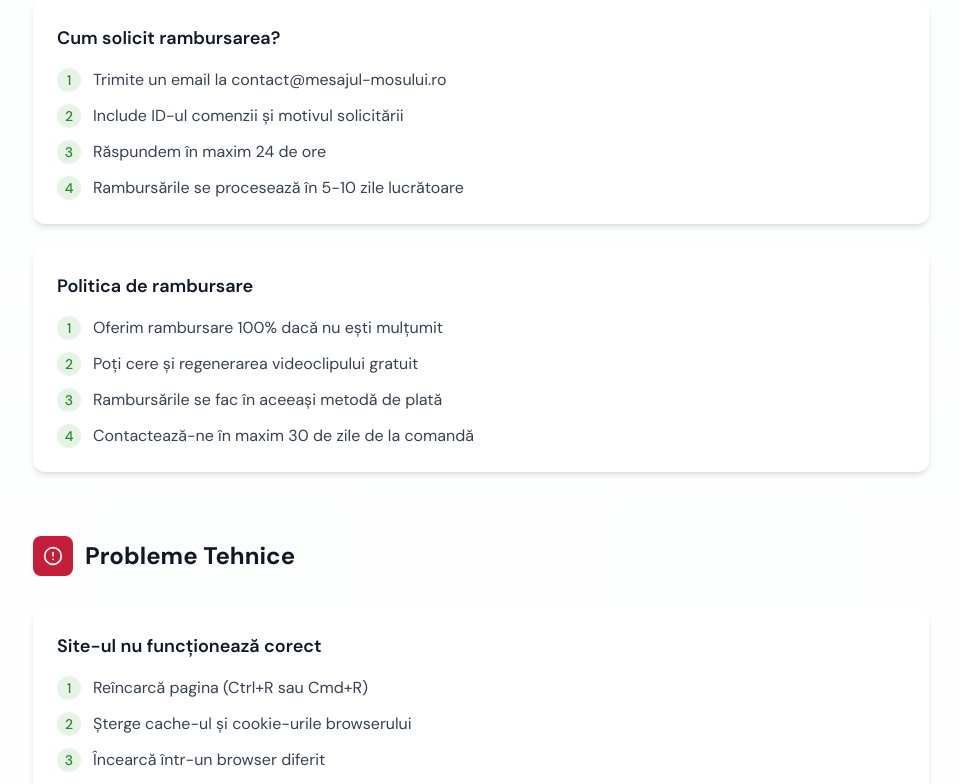
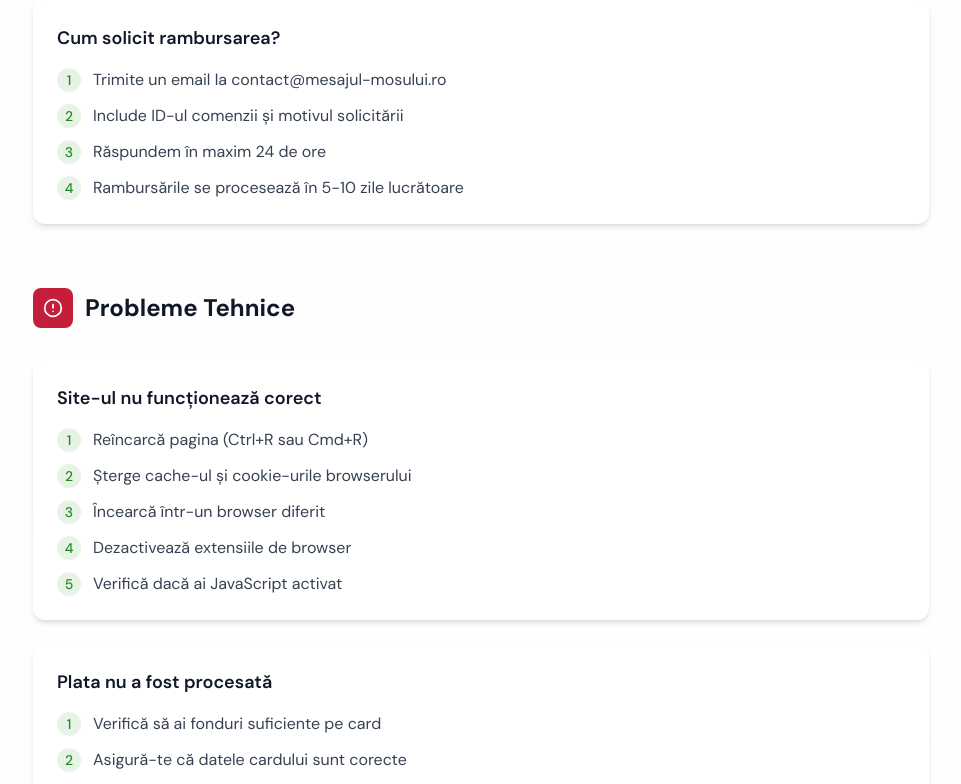
Before and after one commit to gabrieltintarescu/mesajul-mosului, a Next.js app: page /help in a window 1280 px wide. Shown: the part 2920-3704 px from the top of the page, without its empty margins (159-1120 px from the left). Built offline with nearby package versions, Linux system fonts and the light colour scheme; a web font is replaced by a local one.

Commit message:
feat: small text change

```diff
--- a/app/help/page.tsx
+++ b/app/help/page.tsx
@@ -141,16 +141,7 @@ const guides = [
                     'Răspundem în maxim 24 de ore',
                     'Rambursările se procesează în 5-10 zile lucrătoare',
                 ],
-            },
-            {
-                title: 'Politica de rambursare',
-                steps: [
-                    'Oferim rambursare 100% dacă nu ești mulțumit',
-                    'Poți cere și regenerarea videoclipului gratuit',
-                    'Rambursările se fac în aceeași metodă de plată',
-                    'Contactează-ne în maxim 30 de zile de la comandă',
-                ],
-            },
+            }
         ],
     },
     {
--- a/app/page.tsx
+++ b/app/page.tsx
@@ -585,7 +585,7 @@ export default function Home() {
               originalPrice={129}
               isPopular
               features={[
-                'Video personalizat de 5-7 minute',
+                'Video personalizat de 2-3 minute',
                 'Calitate HD (1080p)',
                 'Scenariu cu numele copilului',
                 'Menționează realizările și preferințele',
--- a/components/wizard/Step2Payment.tsx
+++ b/components/wizard/Step2Payment.tsx
@@ -165,7 +165,7 @@ export function Step2Payment() {
     };
 
     const features = [
-        'Video personalizat de 5-7 minute',
+        'Video personalizat de 2-3 minute',
         'Descărcare în calitate HD',
         'Livrat în 15 minute',
         'Vizionări nelimitate',
```
